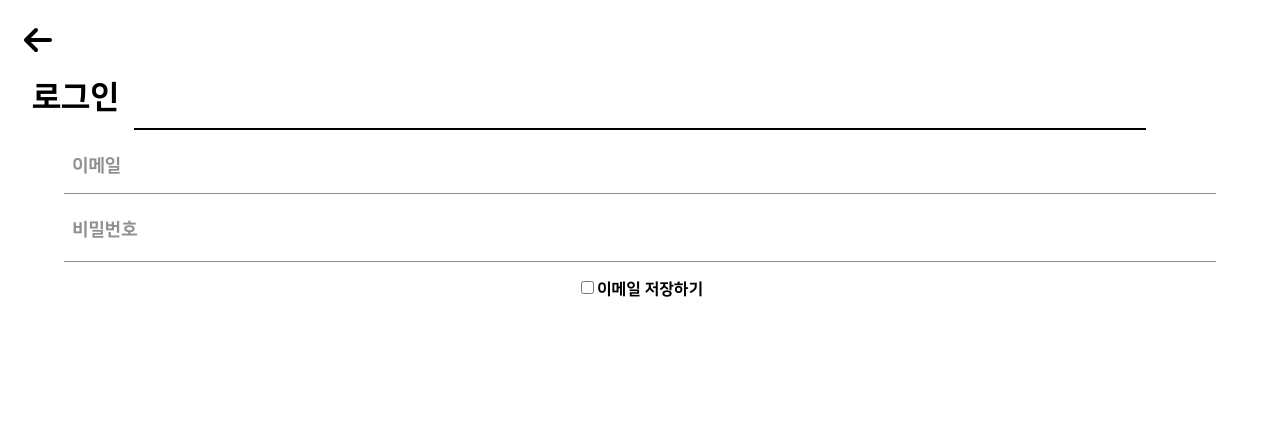
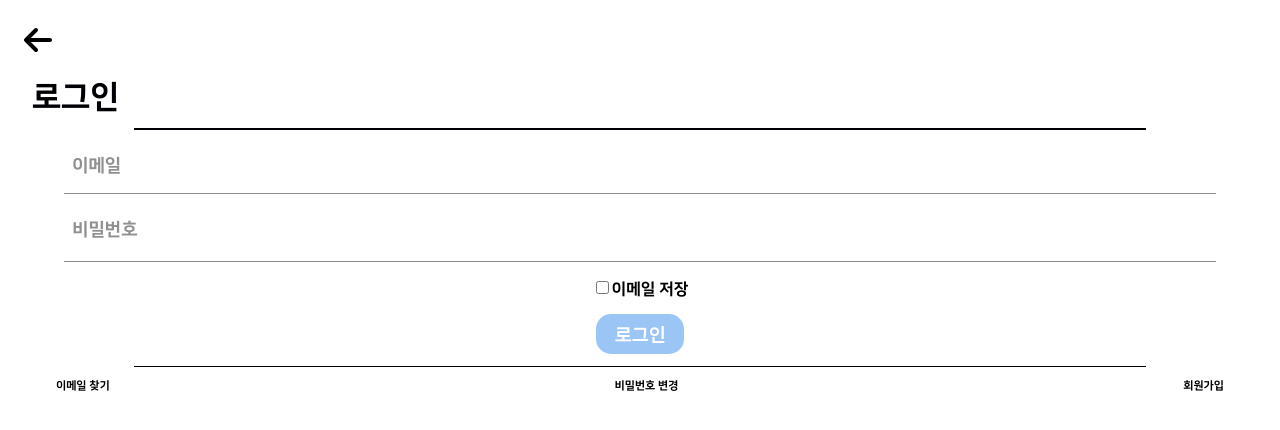
Before and after one commit to ChoiJu34/Waffle, a React (Create React App) app in the folder waffle/reactfrontend/: page /user/login in a window 1280 px wide. Shown: the top 430 px of the page. Built offline with nearby package versions, Linux system fonts and the light colour scheme.

Commit message:
Feat: 로그인 버튼과 부가 메뉴 추가

```diff
--- a/waffle/reactfrontend/src/components/Login/Login.jsx
+++ b/waffle/reactfrontend/src/components/Login/Login.jsx
@@ -87,8 +87,18 @@ const Login = () => {
       </div>
       <label className="loginPage_text">
         <input type="checkbox" onChange={handleOnChange} checked={isRemember}/>
-        이메일 저장하기
+        이메일 저장
       </label>
+      <div className="login-button-container">
+        <button className="login-button">로그인</button>
+      </div>
+      <div className="login-underline"></div>
+      <div className="login-extra">
+        <div className="login-find-email">이메일 찾기</div>
+        <div className="login-change-password">비밀번호 변경</div>
+        <div className="login-signup">회원가입</div>
+      </div>
+
     </LoginWrapper>
   );
 }
@@ -252,6 +262,33 @@ const LoginWrapper = styled.div`
         font-size: 12px;
         line-height: 1.33;
     }
+
+    .login-button {
+      width: 11vh;
+      height: 5vh;
+      border-radius: 15px;
+      border: none;
+      background-color: #9AC5F4;
+      color: white;
+      font-weight: 800;
+      font-size: 2.3vh;
+      margin-top: 2vh;
+    }
+
+    .login-underline {
+    height: 0.1vh;
+    width: 80%;
+    margin: 1.5vh auto;
+    background-color: #000004;
+  }
+
+  .login-extra {
+    display: flex;
+    align-items: center;
+    justify-content: space-between;
+    margin: 1vh 6vh;
+    font-size: 1.4vh;
+  }
 `
 
 export default Login
```
